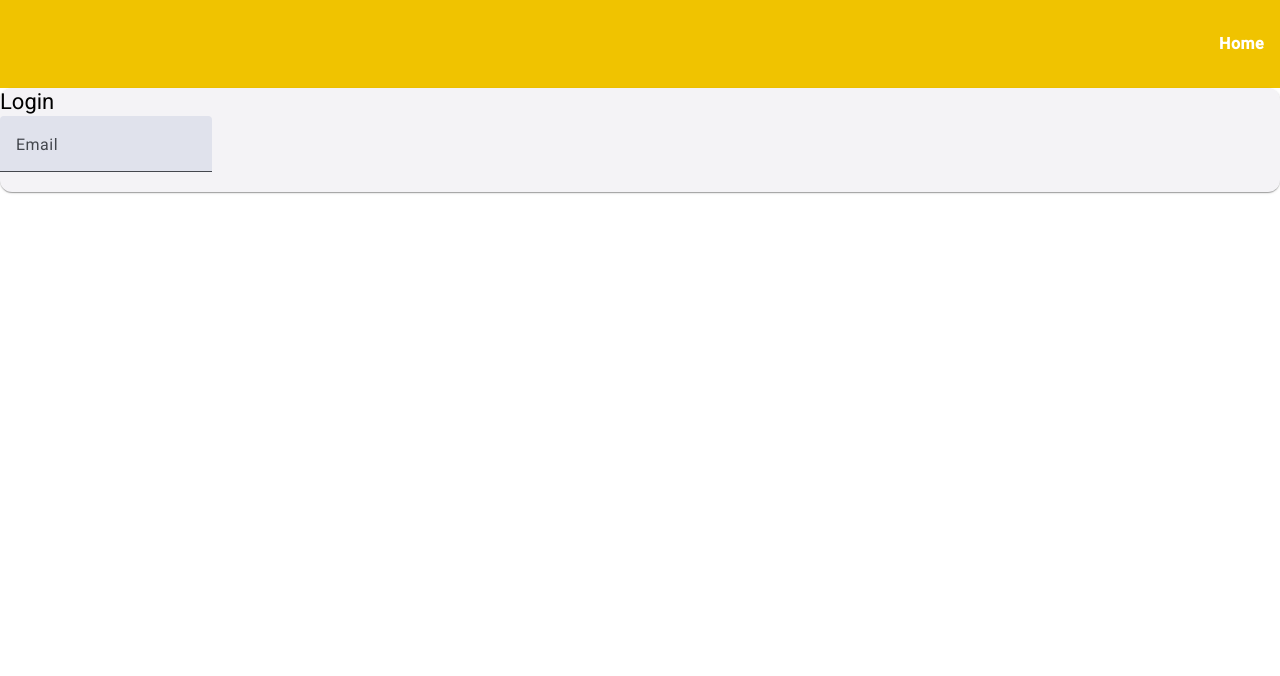
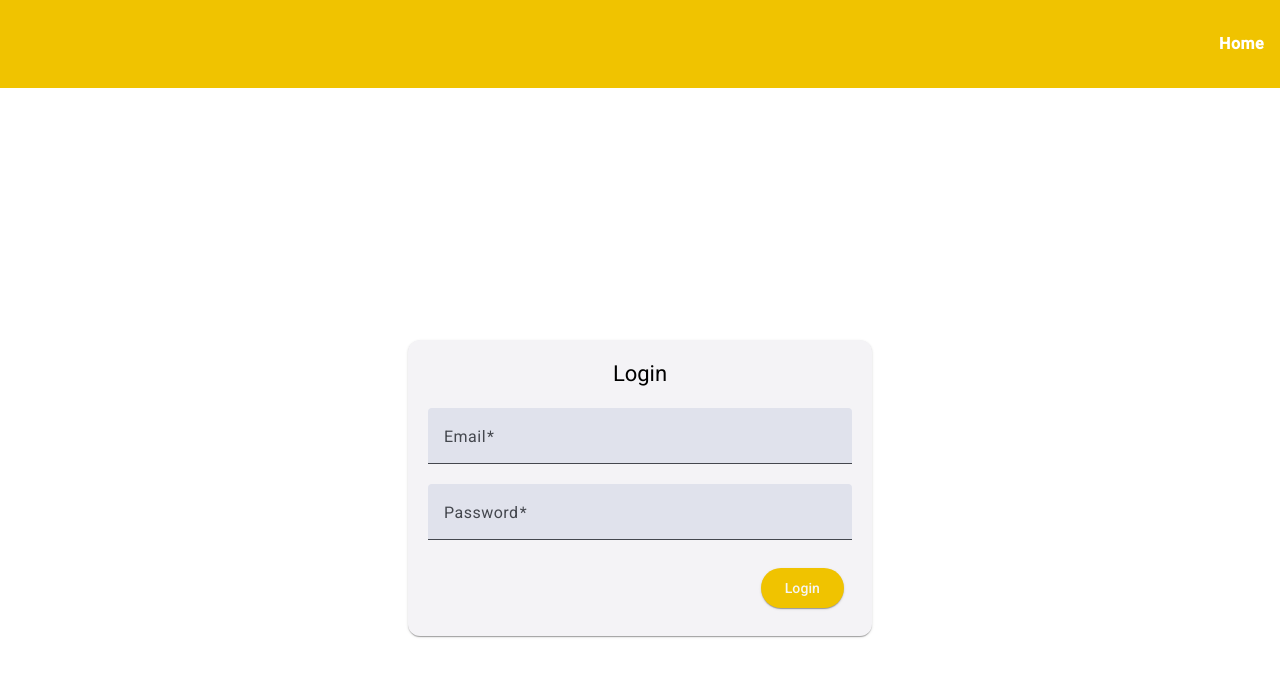
Before and after one commit to ksimali/frenchgram, an Angular app: page /login in a window 1280 px wide. Shown: the top 676 px of the page. Built offline with nearby package versions, Linux system fonts and the light colour scheme.

Commit message:
Update LoginComponent template & css

```diff
--- a/src/app/login/login.component.html
+++ b/src/app/login/login.component.html
@@ -1,11 +1,23 @@
 <div class="login-container">
     <mat-card>
         <mat-card-title>Login</mat-card-title>
-        <form [formGroup]="loginForm" (ngSubmit)="onLogin()">
-            <mat-form-field>
+        <form class="login-form" [formGroup]="loginForm" (ngSubmit)="onLogin()">
+            <mat-form-field class="full-width">
                 <mat-label>Email</mat-label>
-                <input matInput type="email" />
+                <input matInput formControlName="email" type="email" />
+                <mat-error>email required</mat-error>
             </mat-form-field>
+            <mat-form-field class="full-width">
+                <mat-label>Password</mat-label>
+                <input matInput formControlName="password" type="password">
+                <mat-error>password required</mat-error>
+            </mat-form-field>
+            <mat-card-actions class="full-width">
+                <div class="login-button-container">
+                    <button mat-raised-button color="primary">Login</button>
+                </div>
+            </mat-card-actions>
+
         </form>
 
     </mat-card>
--- a/src/app/login/login.component.scss
+++ b/src/app/login/login.component.scss
@@ -0,0 +1,28 @@
+.login-container{
+    display:flex;
+    justify-content: center;
+    align-items: center;
+    height: 100%;
+}
+.login-form{
+    padding: 20px;
+}
+mat-form-field{
+    width: 100%;
+}
+mat-card-title,
+mat-card-content{
+    margin-top: 20px;
+    display: flex;
+    justify-content: center;
+}
+.login-button-container {
+    display: flex;
+    width: 100%;
+    justify-content: flex-end;
+
+    button{
+        background-color: #f0c300;
+        color: #F5F5F5;
+    }
+}
```
